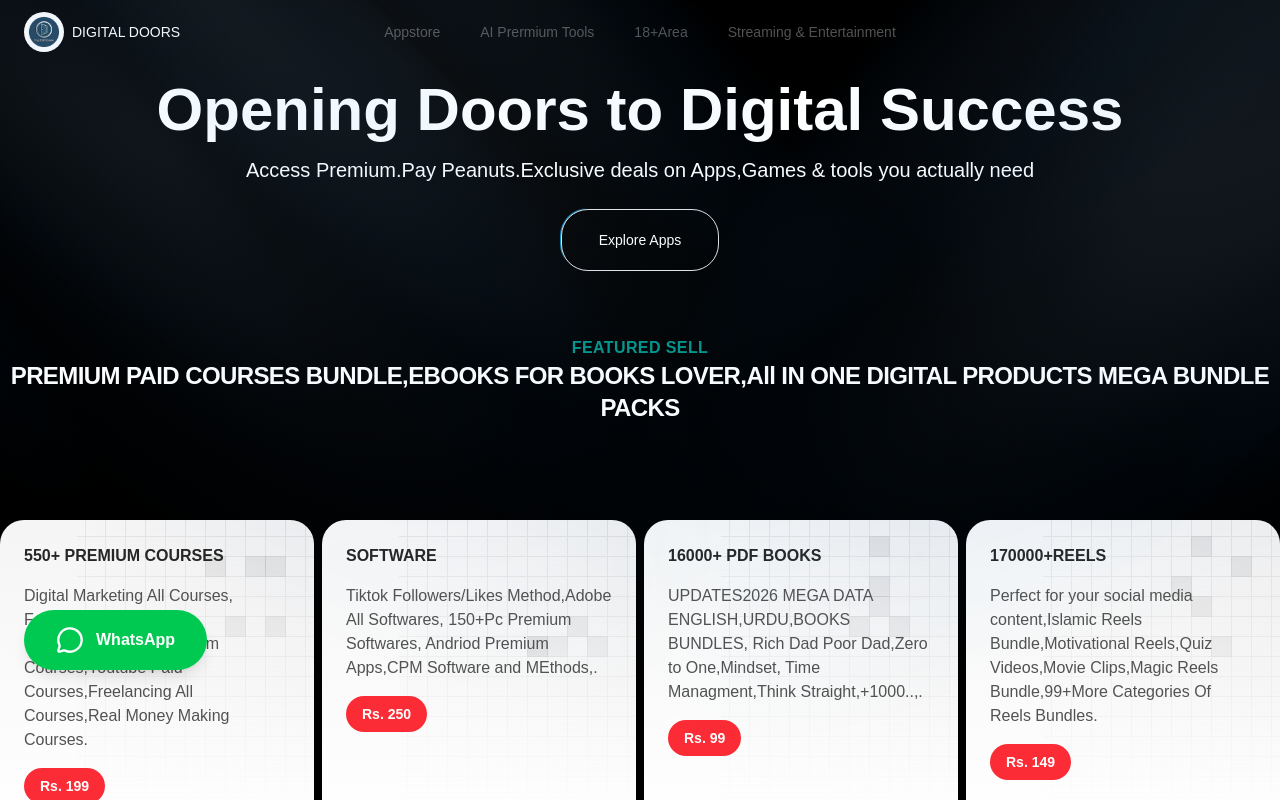
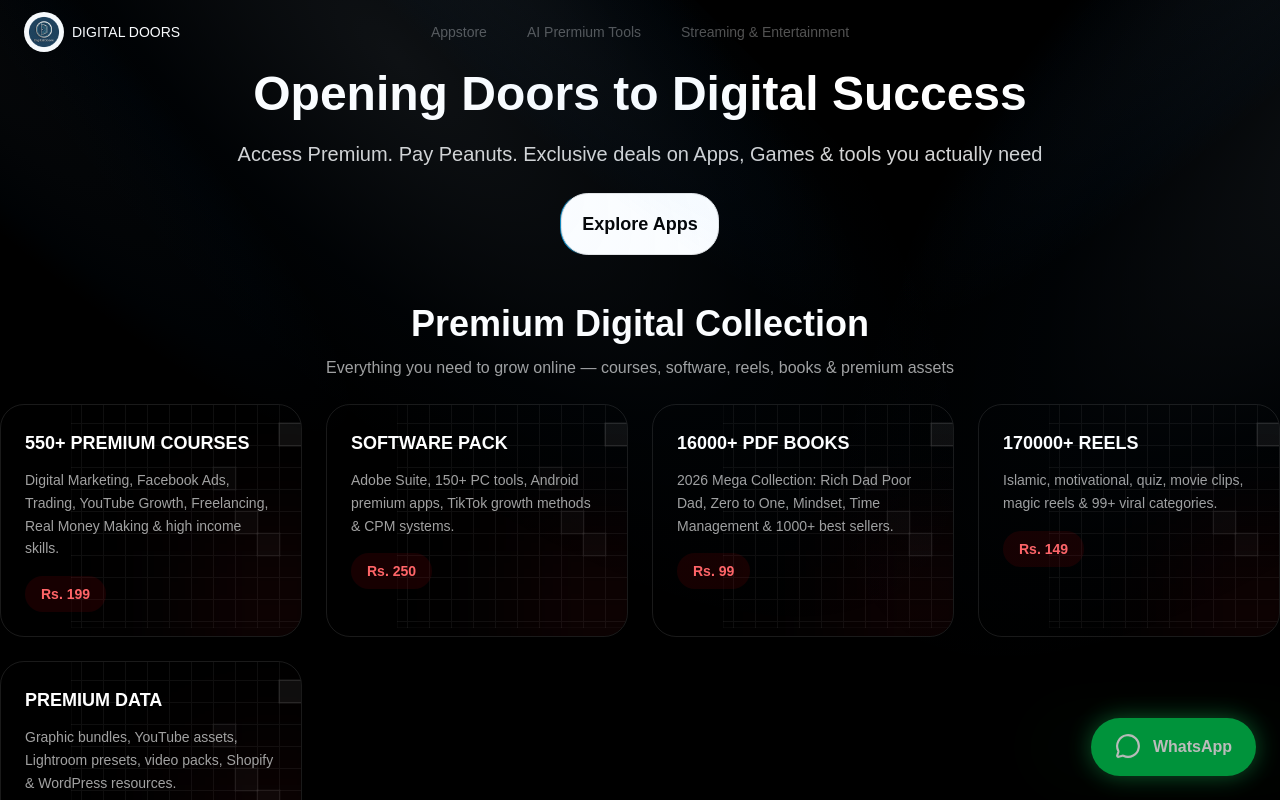
Before and after one commit to salaarsaif7-hash/Digital-Doors.com, a Next.js app: page / in a window 1280 px wide. Shown: the top 800 px of the page. Built offline with nearby package versions, Linux system fonts and the light colour scheme.

Commit message:
enhancments and ui updations

```diff
--- a/app/appstore/page.tsx
+++ b/app/appstore/page.tsx
@@ -1,6 +1,7 @@
 "use client";
 
-import { useState } from "react";
+import { useState, useEffect } from "react";
+import Image from "next/image";
 import appsData from "@/data/app-data.json";
 
 interface App {
@@ -9,13 +10,19 @@
   category: string;
   description: string;
   price: string;
-  version?: string; // ✅ FIX: optional
+  version?: string;
   icon: string;
 }
 
 const AppStorePage = () => {
   const [imageErrors, setImageErrors] = useState<Record<number, boolean>>({});
   const [searchTerm, setSearchTerm] = useState("");
+  const [selectedApp, setSelectedApp] = useState<App | null>(null);
+
+  // Disable scroll when modal is open
+  useEffect(() => {
+    document.body.style.overflow = selectedApp ? "hidden" : "auto";
+  }, [selectedApp]);
 
   const handleImageError = (id: number) => {
     setImageErrors((prev) => ({ ...prev, [id]: true }));
@@ -39,13 +46,13 @@
         );
 
   return (
-    <div className="min-h-screen bg-linear-to-br from-gray-950 via-gray-900 to-black p-4 sm:p-6 md:p-8">
+    <div className="min-h-screen bg-gradient-to-br from-gray-950 via-gray-900 to-black p-4 sm:p-6 md:p-8">
       {/* Header */}
       <div className="text-center mb-8">
-        <h1 className="text-4xl font-black bg-linear-to-r from-red-500 to-pink-500 bg-clip-text text-transparent">
+        <h1 className="text-4xl sm:text-5xl md:text-6xl font-black bg-gradient-to-r from-red-500 to-pink-500 bg-clip-text text-transparent">
           BEST PREMIUM APPS ZONE
         </h1>
-        <p className="text-gray-300 text-sm">
+        <p className="text-gray-300 text-sm sm:text-base">
           Premium version Ads Free Applications
         </p>
       </div>
@@ -56,40 +63,127 @@
         placeholder="Search apps..."
         value={searchTerm}
         onChange={(e) => setSearchTerm(e.target.value)}
-        className="w-full mb-6 px-4 py-3 rounded-lg bg-gray-800 text-white"
+        className="w-full mb-6 px-4 py-3 rounded-lg bg-gray-800 text-white focus:outline-none focus:ring-2 focus:ring-red-500 transition-all"
       />
 
       {/* Grid */}
-      <div className="grid grid-cols-2 md:grid-cols-3 lg:grid-cols-4 gap-4">
+      <div className="grid grid-cols-1 sm:grid-cols-2 md:grid-cols-3 lg:grid-cols-4 gap-6">
         {filteredApps.map((app) => (
           <div
             key={app.id}
-            className="bg-gray-900 rounded-xl p-3 shadow-lg"
+            onClick={() => setSelectedApp(app)}
+            className="bg-gray-900 rounded-xl overflow-hidden shadow-lg hover:shadow-2xl transition-shadow duration-300 group flex flex-col cursor-pointer"
           >
+            {/* Image */}
+            <div className="h-64 w-full bg-gray-800 relative flex items-center justify-center">
               {!imageErrors[app.id] ? (
-              <img
+                <Image
                   src={app.icon}
                   alt={app.name}
+                  fill
+                  className="object-cover rounded-md"
                   onError={() => handleImageError(app.id)}
-                className="h-32 w-full object-contain"
                 />
               ) : (
-              <div className="h-32 flex items-center justify-center">📱</div>
+                <div className="h-full w-full flex items-center justify-center text-4xl">
+                  📱
+                </div>
               )}
+            </div>
 
+            {/* App Info */}
+            <div className="p-3 flex flex-col flex-1">
               <h2 className="text-white font-bold mt-2">{app.name}</h2>
               <p className="text-gray-400 text-xs">{app.category}</p>
-            <p className="text-red-400 font-bold">{app.price}</p>
+              <p className="text-red-400 font-bold mt-1">{app.price}</p>
 
+              {/* Buttons */}
+              <div className="mt-3 flex flex-col gap-2">
                 <button
-              onClick={() => handleBuyNow(app)}
-              className="mt-2 w-full bg-red-600 hover:bg-red-700 text-white py-2 rounded-lg"
+                  onClick={(e) => {
+                    e.stopPropagation();
+                    handleBuyNow(app);
+                  }}
+                  className="w-full bg-red-600 hover:bg-red-700 text-white py-2 rounded-lg transition-all"
                 >
                   Buy Now
                 </button>
+
+                <button
+                  onClick={(e) => {
+                    e.stopPropagation();
+                    setSelectedApp(app);
+                  }}
+                  className="w-full border border-gray-600 hover:border-red-500 text-white py-2 rounded-lg transition-all"
+                >
+                  View Details
+                </button>
+              </div>
+            </div>
           </div>
         ))}
       </div>
+
+      {/* Modal */}
+      {selectedApp && (
+        <div className="fixed inset-0 z-50 flex items-center justify-center bg-black/70 p-2 sm:p-4">
+          <div className="bg-gray-900 rounded-xl w-full max-w-md p-4 sm:p-6 relative shadow-2xl">
+            {/* App Image */}
+            {!imageErrors[selectedApp.id] ? (
+              <div className="relative w-full h-48 sm:h-64">
+                <Image
+                  src={selectedApp.icon}
+                  alt={selectedApp.name}
+                  fill
+                  className="object-cover rounded-md"
+                  onError={() => handleImageError(selectedApp.id)}
+                />
+              </div>
+            ) : (
+              <div className="h-40 w-full flex items-center justify-center text-4xl">
+                📱
+              </div>
+            )}
+
+            {/* App Info */}
+            <div className="mt-4 text-center px-2 sm:px-4">
+              <h2 className="text-white font-bold text-xl sm:text-2xl">
+                {selectedApp.name}
+              </h2>
+              <p className="text-gray-400 text-sm">{selectedApp.category}</p>
+              <p className="text-red-400 font-bold mt-1">
+                {selectedApp.price}
+              </p>
+
+              <p className="mt-4 text-gray-200 text-sm sm:text-base">
+                {selectedApp.description}
+              </p>
+
+              {selectedApp.version && (
+                <p className="mt-2 text-gray-400 text-sm">
+                  Version: {selectedApp.version}
+                </p>
+              )}
+
+              {/* Modal Buttons */}
+              <div className="mt-6 flex flex-col sm:flex-row justify-center gap-4">
+                <button
+                  onClick={() => handleBuyNow(selectedApp)}
+                  className="bg-red-600 hover:bg-red-700 text-white px-6 py-2 rounded-lg transition-all"
+                >
+                  Buy Now
+                </button>
+                <button
+                  onClick={() => setSelectedApp(null)}
+                  className="bg-gray-700 hover:bg-gray-600 text-white px-6 py-2 rounded-lg transition-all"
+                >
+                  Cancel
+                </button>
+              </div>
+            </div>
+          </div>
+        </div>
+      )}
     </div>
   );
 };
--- a/app/page.tsx
+++ b/app/page.tsx
@@ -2,7 +2,7 @@
 
 import HeroSection from '@/components/HeroSection'
 import { Spotlight } from '@/components/ui/Spotlight-new';
-import FeaturedCouses from '@/components/FeaturedCouses';
+// import FeaturedCouses from '@/components/FeaturedCouses';
 import FeaturesSectionDemo from '@/components/card';
 
 const page = () => {
@@ -13,7 +13,7 @@
       />
 
       <HeroSection />
-      <FeaturedCouses />
+      {/* <FeaturedCouses /> */}
       <FeaturesSectionDemo />
 
     </main>
--- a/components/HeroSection.tsx
+++ b/components/HeroSection.tsx
@@ -1,41 +1,39 @@
 "use client";
-import React from 'react'
-import Link from 'next/link'
-
+import React from "react";
+import { useRouter } from "next/navigation";
 import { Button } from "./ui/moving-border";
 
-const heroSection = () => {
+const HeroSection = () => {
+  const router = useRouter();
+
+  const handleExploreClick = () => {
+    router.push("/appstore");
+  };
+
   return (
+    <div className="h-auto w-full rounded-md flex flex-col items-center justify-center relative overflow-hidden mx-auto py-10 md:py-0 bg-black">
 
+      <div className="relative z-10 w-full max-w-4xl text-center bg-black/80 backdrop-blur rounded-2xl flex flex-col items-center justify-center mx-auto text-white">
 
-    <div
-    className='h-auto md:h[40rem] w-full rounded-md flex flex-col items-center justify-center relative overflow-hidden mx-auto py-10 md:py-0'>
+        <h1 className="text-4xl md:text-5xl font-bold leading-tight">
+          Opening Doors to Digital Success
+        </h1>
 
+        <p className="mt-4 text-lg md:text-xl text-neutral-300">
+          Access Premium. Pay Peanuts. Exclusive deals on Apps, Games & tools you actually need
+        </p>
 
+        <div className="mt-6 flex justify-center">
+          <Button
+            onClick={handleExploreClick}
+            className="bg-white text-lg font-semibold text-black border-neutral-200 hover:bg-gray-100 transition"
+          >
+            Explore Apps
+          </Button>
+        </div>
+      </div>
+    </div>
+  );
+};
 
-
-
-       <div className='p-4 relative z-10 w-full text-center bg-black rounded-md flex flex-col items-center justify-center mx-auto text-white'>
-            <h1 className='text-4xl md:text-6xl font-bold'>Opening Doors to Digital Success</h1>
-            <p className='mt-4 text-lg md:text-xl'>Access Premium.Pay Peanuts.Exclusive deals on Apps,Games & tools you actually need</p>
-            <div className='mt-6 flex justify-center gap-4 bg-black text-white'>
-                <Link href={"#"}>
-                <Button
-                  className="bg-black text-white border-neutral-200 dark:border-slate-800"
-                >
-                  Explore Apps
-                </Button>
-                </Link>
-            </div>
-
-
-
-        </div>
-
-
-
-    </div>
-  )
-}
-
-export default heroSection
+export default HeroSection;
--- a/components/Navbar.tsx
+++ b/components/Navbar.tsx
@@ -22,10 +22,10 @@
       name: "AI Prermium Tools",
       link: "/ai",
     },
-    {
-      name: "18+Area",
-      link: "/18+area",
-    },
+    // {
+    //   name: "18+Area",
+    //   link: "/18+area",
+    // },
     {
       name: "Streaming & Entertainment",
       link: "/streaming",
--- a/components/WhatsAppButton.jsx
+++ b/components/WhatsAppButton.jsx
@@ -10,17 +10,36 @@
   };
 
   return (
-    <div className="fixed md:left-6 md:top-4/5 md:transform md:-translate-y-1/2 left-6 bottom-6 md:bottom-auto right-auto z-50">
+    <div className="fixed right-5 bottom-5 md:right-6 md:bottom-6 z-50">
       <button
         onClick={handleClick}
-        className="bg-green-500 hover:bg-green-600 text-white font-bold py-3 md:py-4 px-6 md:px-8 rounded-full shadow-lg flex items-center gap-2 md:gap-3 transition-all duration-300 transform hover:scale-110"
         aria-label="Contact us on WhatsApp"
+        className="
+          relative
+          flex items-center gap-3
+          bg-green-500 hover:bg-green-600
+          text-white font-bold
+          py-3 px-5 md:py-4 md:px-6
+          rounded-full
+          shadow-[0_0_25px_rgba(34,197,94,0.6)]
+          transition-all duration-300
+          hover:scale-110
+          animate-pulse
+        "
       >
+        {/* Glow Ring */}
+        <span className="absolute inset-0 rounded-full bg-green-400 opacity-30 blur-lg animate-ping"></span>
+
+        {/* Icon */}
         <MessageCircle
-          size={24}
-          className="md:w-7 md:h-7 transition-all duration-300 hover:animate-bounce"
+          size={26}
+          className="relative z-10 animate-bounce"
         />
-        <span className="md:inline">WhatsApp</span>
+
+        {/* Text (hidden on mobile) */}
+        <span className="relative z-10 hidden md:inline">
+          WhatsApp
+        </span>
       </button>
     </div>
   );
--- a/components/card.tsx
+++ b/components/card.tsx
@@ -1,104 +1,157 @@
-import React from "react";
-import { useId } from "react";
+"use client";
+import React, { useId, useMemo } from "react";
+import { motion } from "framer-motion";
 
-export function FeaturesSectionDemo() {
-  return (
-    <div className="py-6 lg:py-10 -mt-28 relative overflow-hidden">
-      <div className="grid grid-cols-1 sm:grid-cols-2 md:grid-cols-3 lg:grid-cols-4 gap-10 md:gap-2 max-w-7xl mx-auto">
-        {grid.map((feature) => (
-          <div
-            key={feature.title}
-            className="relative bg-linear-to-b dark:from-neutral-900 from-neutral-100 dark:to-neutral-950 to-white p-6 rounded-3xl overflow-hidden"
-          >
-            <Grid size={20} />
-            <p className="text-base font-bold text-neutral-800 dark:text-white relative z-20">
-              {feature.title}
-            </p>
-            <p className="text-neutral-600 dark:text-neutral-400 mt-4 text-base font-normal relative z-20">
-              {feature.description}
-            </p>
-            {feature.price && (
-              <div className="mt-4 relative z-20">
-                <span className="inline-block bg-red-500 hover:bg-red-600 text-white font-bold px-4 py-2 rounded-full text-sm">
-                  Rs. {feature.price}
-                </span>
-              </div>
-            )}
-          </div>
-        ))}
-      </div>
-    </div>
-  );
+// ---------- Types ----------
+interface Feature {
+  title: string;
+  description: string;
+  price?: string;
 }
 
-const grid = [
+type Square = [number, number];
+
+// ---------- Data ----------
+const featuresGrid: Feature[] = [
   {
     title: "550+ PREMIUM COURSES",
     description:
-      "Digital Marketing All Courses, Facebook Ads Paid Courses,Treading Premium Courses,Youtube Paid Courses,Freelancing All Courses,Real Money Making Courses.",
-    price: "199"
+      "Digital Marketing, Facebook Ads, Trading, YouTube Growth, Freelancing, Real Money Making & high income skills.",
+    price: "199",
   },
   {
+    title: "SOFTWARE PACK",
+    description:
+      "Adobe Suite, 150+ PC tools, Android premium apps, TikTok growth methods & CPM systems.",
     price: "250",
-    title: "SOFTWARE",
-    description:
-      " Tiktok Followers/Likes Method,Adobe All Softwares, 150+Pc Premium Softwares, Andriod Premium Apps,CPM Software and MEthods,.",
   },
   {
     title: "16000+ PDF BOOKS",
     description:
-      " UPDATES2026 MEGA DATA ENGLISH,URDU,BOOKS BUNDLES, Rich Dad Poor Dad,Zero to One,Mindset, Time Managment,Think Straight,+1000..,.",
-    price: "99"
+      "2026 Mega Collection: Rich Dad Poor Dad, Zero to One, Mindset, Time Management & 1000+ best sellers.",
+    price: "99",
   },
   {
-    title: "170000+REELS",
+    title: "170000+ REELS",
     description:
-      "Perfect for your social media content,Islamic Reels Bundle,Motivational Reels,Quiz Videos,Movie Clips,Magic Reels Bundle,99+More Categories Of Reels Bundles.",
-    price: "149"
+      "Islamic, motivational, quiz, movie clips, magic reels & 99+ viral categories.",
+    price: "149",
   },
   {
     title: "PREMIUM DATA",
     description:
-      "Biggest Graphic Bundles of all time, Youtube kit(Assets),lightroom Presets Collection,Video Editing Complete Bundles,1000+ Shopoify Themes All india/pakistan Database,WordPress Themes and Plugins.",
-    price: "399"
+      "Graphic bundles, YouTube assets, Lightroom presets, video packs, Shopify & WordPress resources.",
+    price: "399",
   },
 ];
 
-export const Grid = ({
+// ---------- Features Section ----------
+export const FeaturesSectionDemo: React.FC = () => {
+  // Stable pattern for grid overlay
+  const squaresPattern: Square[] = useMemo(
+    () =>
+      Array.from({ length: 5 }).map(() => [
+        Math.floor(Math.random() * 4) + 7,
+        Math.floor(Math.random() * 6) + 1,
+      ]),
+    []
+  );
+
+  return (
+    <section className="py-12 relative overflow-hidden bg-black">
+      <div className="max-w-7xl mx-auto">
+        {/* Header */}
+        <div className="text-center mb-6">
+          <h2 className="text-3xl md:text-4xl font-extrabold text-white">
+            Premium Digital Collection
+          </h2>
+          <p className="text-neutral-400 mt-3 max-w-2xl mx-auto">
+            Everything you need to grow online — courses, software, reels, books & premium assets
+          </p>
+        </div>
+
+        {/* Grid */}
+        <div className="grid grid-cols-1 sm:grid-cols-2 lg:grid-cols-3 xl:grid-cols-4 gap-6">
+          {featuresGrid.map((feature, index) => (
+            <motion.div
+              key={feature.title}
+              initial={{ opacity: 0, y: 20 }}
+              whileInView={{ opacity: 1, y: 0 }}
+              transition={{ delay: index * 0.08, duration: 0.5 }}
+              viewport={{ once: true }}
+              className="group relative border border-white/10 p-6 rounded-3xl overflow-hidden from-neutral-900 to-black shadow-lg hover:shadow-2xl hover:scale-105 transition-all duration-300 cursor-pointer"
+            >
+              <Grid size={22} pattern={squaresPattern} />
+
+              <h3 className="text-lg font-bold text-white relative z-20">
+                {feature.title}
+              </h3>
+
+              <p className="text-neutral-400 mt-3 text-sm leading-relaxed relative z-20">
+                {feature.description}
+              </p>
+
+              {feature.price && (
+                <div className="mt-4 relative z-20">
+                  <span className="inline-flex items-center gap-1 bg-red-600/10 group-hover:bg-red-600 text-red-400 group-hover:text-white font-semibold px-4 py-2 rounded-full text-sm transition-all">
+                    Rs. {feature.price}
+                  </span>
+                </div>
+              )}
+
+              {/* Glow effect */}
+              <div className="absolute -bottom-10 -right-10 w-32 h-32 bg-red-500/10 blur-3xl group-hover:bg-red-500/20 transition-all duration-500" />
+            </motion.div>
+          ))}
+        </div>
+      </div>
+    </section>
+  );
+};
+
+// ---------- Grid Overlay ----------
+export const Grid: React.FC<{ pattern?: Square[]; size?: number }> = ({
   pattern,
   size,
-}: {
-  pattern?: number[][];
-  size?: number;
 }) => {
-  const p = pattern ?? [
-    [Math.floor(Math.random() * 4) + 7, Math.floor(Math.random() * 6) + 1],
-    [Math.floor(Math.random() * 4) + 7, Math.floor(Math.random() * 6) + 1],
-    [Math.floor(Math.random() * 4) + 7, Math.floor(Math.random() * 6) + 1],
-    [Math.floor(Math.random() * 4) + 7, Math.floor(Math.random() * 6) + 1],
-    [Math.floor(Math.random() * 4) + 7, Math.floor(Math.random() * 6) + 1],
-  ];
+  const p = pattern ?? [];
+
   return (
-    <div className="pointer-events-none absolute left-1/2 top-0  -ml-20 -mt-2 h-full w-full [mask-image:linear-gradient(white,transparent)]">
-      <div className="absolute inset-0 bg-gradient-to-r  [mask-image:radial-linear(farthest-side_at_top,white,transparent)] dark:from-zinc-900/30 from-zinc-100/30 to-zinc-300/30 dark:to-zinc-900/30 opacity-100">
+    <div className="pointer-events-none absolute left-1/2 top-0 -ml-20 -mt-2 h-full w-full opacity-60">
+      <div className="absolute inset-0 from-zinc-900/30 to-zinc-900/10">
         <GridPattern
           width={size ?? 20}
           height={size ?? 20}
           x="-12"
           y="4"
           squares={p}
-          className="absolute inset-0 h-full w-full  mix-blend-overlay dark:fill-white/10 dark:stroke-white/10 stroke-black/10 fill-black/10"
+          className="absolute inset-0 h-full w-full mix-blend-overlay stroke-white/10"
         />
       </div>
     </div>
   );
 };
 
-export function GridPattern({ width, height, x, y, squares, ...props }: any) {
+// ---------- Grid Pattern ----------
+export function GridPattern({
+  width,
+  height,
+  x,
+  y,
+  squares,
+  className,
+}: {
+  width: number;
+  height: number;
+  x?: string;
+  y?: string;
+  squares?: Square[];
+  className?: string;
+}) {
   const patternId = useId();
 
   return (
-    <svg aria-hidden="true" {...props}>
+    <svg aria-hidden="true" className={className}>
       <defs>
         <pattern
           id={patternId}
@@ -111,22 +164,19 @@
           <path d={`M.5 ${height}V.5H${width}`} fill="none" />
         </pattern>
       </defs>
-      <rect
-        width="100%"
-        height="100%"
-        strokeWidth={0}
-        fill={`url(#${patternId})`}
-      />
+
+      <rect width="100%" height="100%" fill={`url(#${patternId})`} />
+
       {squares && (
         <svg x={x} y={y} className="overflow-visible">
-          {squares.map(([px, py]: any, idx: number) => (
+          {squares.map(([px, py], idx) => (
             <rect
-              strokeWidth="0"
-              key={`square-${idx}`}
+              key={idx}
               width={width + 1}
               height={height + 1}
               x={px * width}
               y={py * height}
+              className="fill-white/5"
             />
           ))}
         </svg>
@@ -134,4 +184,5 @@
     </svg>
   );
 }
+
 export default FeaturesSectionDemo;
--- /dev/null
+++ b/next.config.js
@@ -0,0 +1,9 @@
+/** @type {import('next').NextConfig} */
+const nextConfig = {
+  reactStrictMode: true,
+  images: {
+    domains: ["jollymod.com"], // Add all external image hosts here
+  },
+};
+
+module.exports = nextConfig;
--- a/package.json
+++ b/package.json
@@ -12,12 +12,13 @@
     "@tabler/icons-react": "^3.36.1",
     "clsx": "^2.1.1",
     "cobe": "^0.6.5",
-    "framer-motion": "^12.23.26",
+    "framer-motion": "^12.27.0",
     "lucide-react": "^0.562.0",
     "motion": "^12.25.0",
     "next": "16.1.1",
     "react": "19.2.3",
     "react-dom": "19.2.3",
+    "swiper": "^12.0.3",
     "tailwind-merge": "^3.4.0"
   },
   "devDependencies": {
```
Also changed, not shown: app/ai/page.tsx (+96 -47 lines), app/streaming/page.tsx (+103 -46 lines), 1 other file (tests, documents, lock files or other folders). Lines whose indentation alone changed are shown as unchanged.
